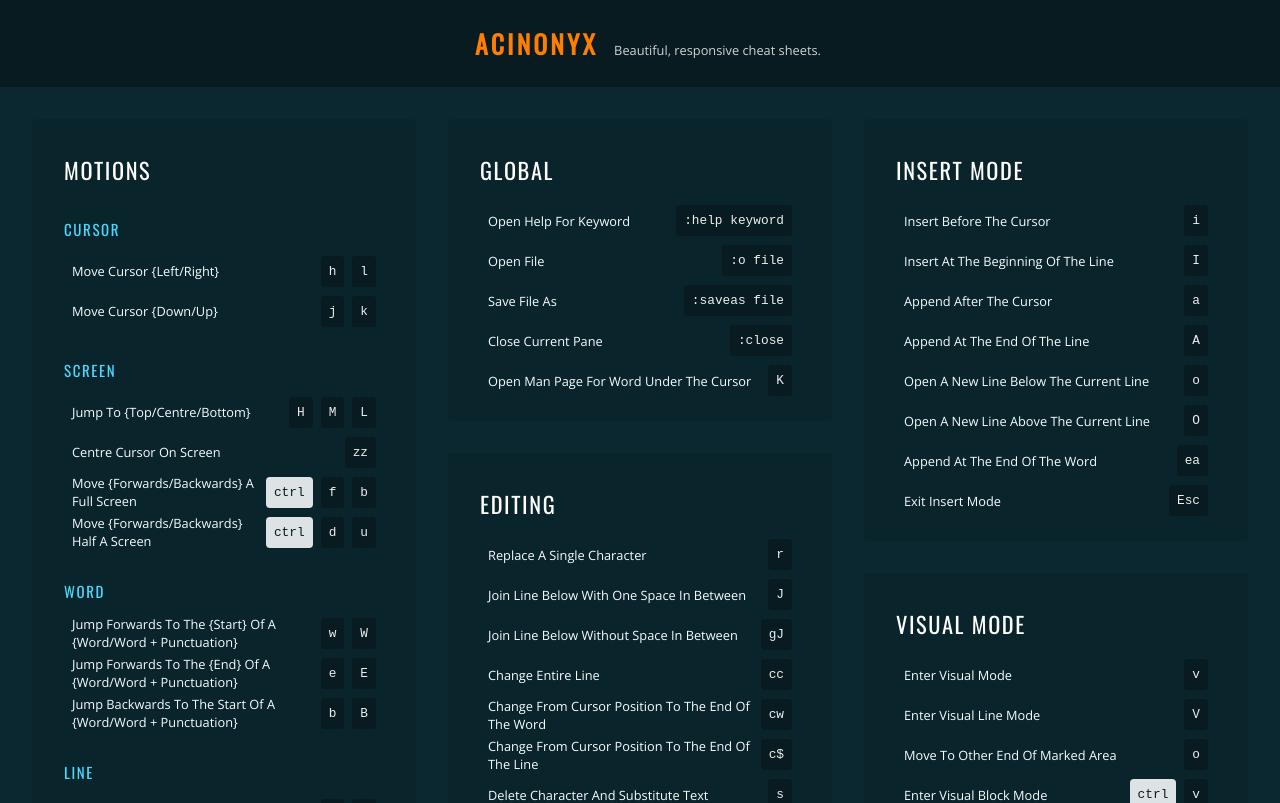
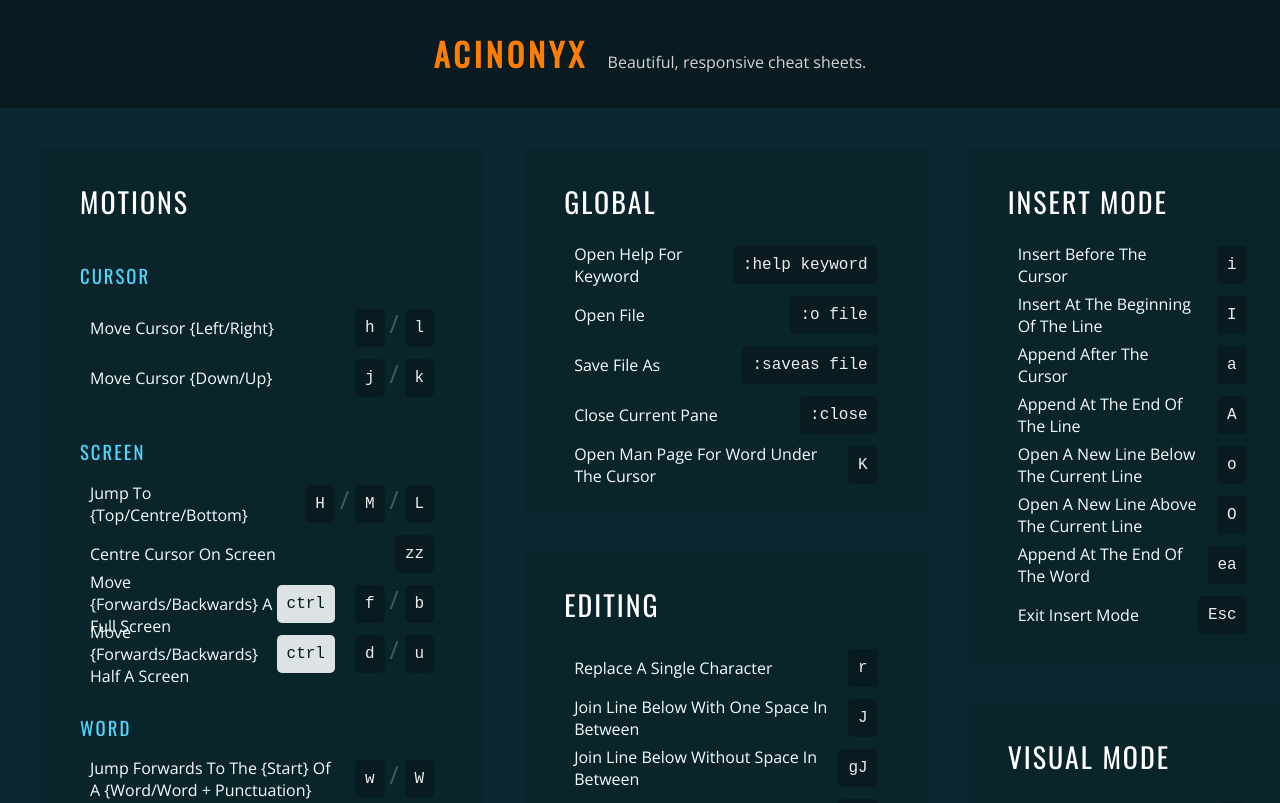
Before and after one commit to cpoliver/acinonyx, a React (Create React App) app: page / in a window 1280 px wide. Shown: the top 803 px of the page. Built offline with nearby package versions, Linux system fonts and the light colour scheme.

Commit message:
feat(item): Add slash between commands

```diff
--- a/src/components/Item.js
+++ b/src/components/Item.js
@@ -8,14 +8,21 @@
 
 const formatCode = replace(/code/g, 'pre');
 
-const renderPre = (item, key) => <pre key={key}>{ item }</pre>;
+const renderPre = className => (item, key) => (
+  <div className={className}>
+    <pre key={key}>{ item }</pre>
+  </div>
+);
+
+const renderModifier = renderPre('c-item__modifier');
+const renderCommand = renderPre('c-item__command');
 
 const Item = ({ modifiers = [], commands, description }) => (
   <div className="c-item">
     <div className="c-item__description" dangerouslySetInnerHTML={{ __html: formatCode(description) }}></div>
     <div className="c-item__keys">
-      <div className="c-item__modifiers">{ mapWithIndex(renderPre, modifiers) }</div>
-      <div className="c-item__command">{ mapWithIndex(renderPre, commands) }</div>
+      <div className="c-item__modifiers">{ mapWithIndex(renderModifier, modifiers) }</div>
+      <div className="c-item__commands">{ mapWithIndex(renderCommand, commands) }</div>
     </div>
   </div>
 );
--- a/src/components/styles/Item.css
+++ b/src/components/styles/Item.css
@@ -2,9 +2,8 @@
   align-items: center;
   align-self: flex-start;
   display: flex;
+  height: 2rem;
   margin: .5rem;
-
-  height: 2rem;
 }
 
 .c-item__description {
@@ -21,22 +20,35 @@
   display: inline-flex;
 }
 
-.c-item__modifiers pre {
+.c-item__modifier pre {
   background: #DDE3E5;
   border-radius: 4px;
   color: #071B20;
   padding: .5rem;
 }
 
-.c-item__command {
+.c-item__commands {
   align-items: baseline;
   display: inline-flex;
+  position: relative;
+}
+
+.c-item__command:first-of-type:before {
+  content: "";
+}
+
+.c-item__command:before {
+  content: "/";
+  font-size: 1.25rem;
+  margin: .65rem .25rem;
+  opacity: .25;
+  position: absolute;
 }
 
 .c-item__command pre {
   background: #071B20;
   border-radius: 4px;
   color: #eee;
-  margin-left: .5rem;
+  margin-left: 1rem;
   padding: .5rem;
 }
--- a/src/components/styles/Section.css
+++ b/src/components/styles/Section.css
@@ -1,7 +1,7 @@
 .c-section {
   background: #0A242B;
   border-radius: 4px;
-  padding: 1rem 2rem;
+  padding: .5rem 2rem;
 }
 
 .c-section__heading {
--- a/src/index.css
+++ b/src/index.css
@@ -6,6 +6,7 @@
   padding: 0;
   font-family: 'Open Sans', sans-serif;
   font-size: .8rem;
+  zoom: 1.25;
 }
 
 h1, h2, h3 {
```
